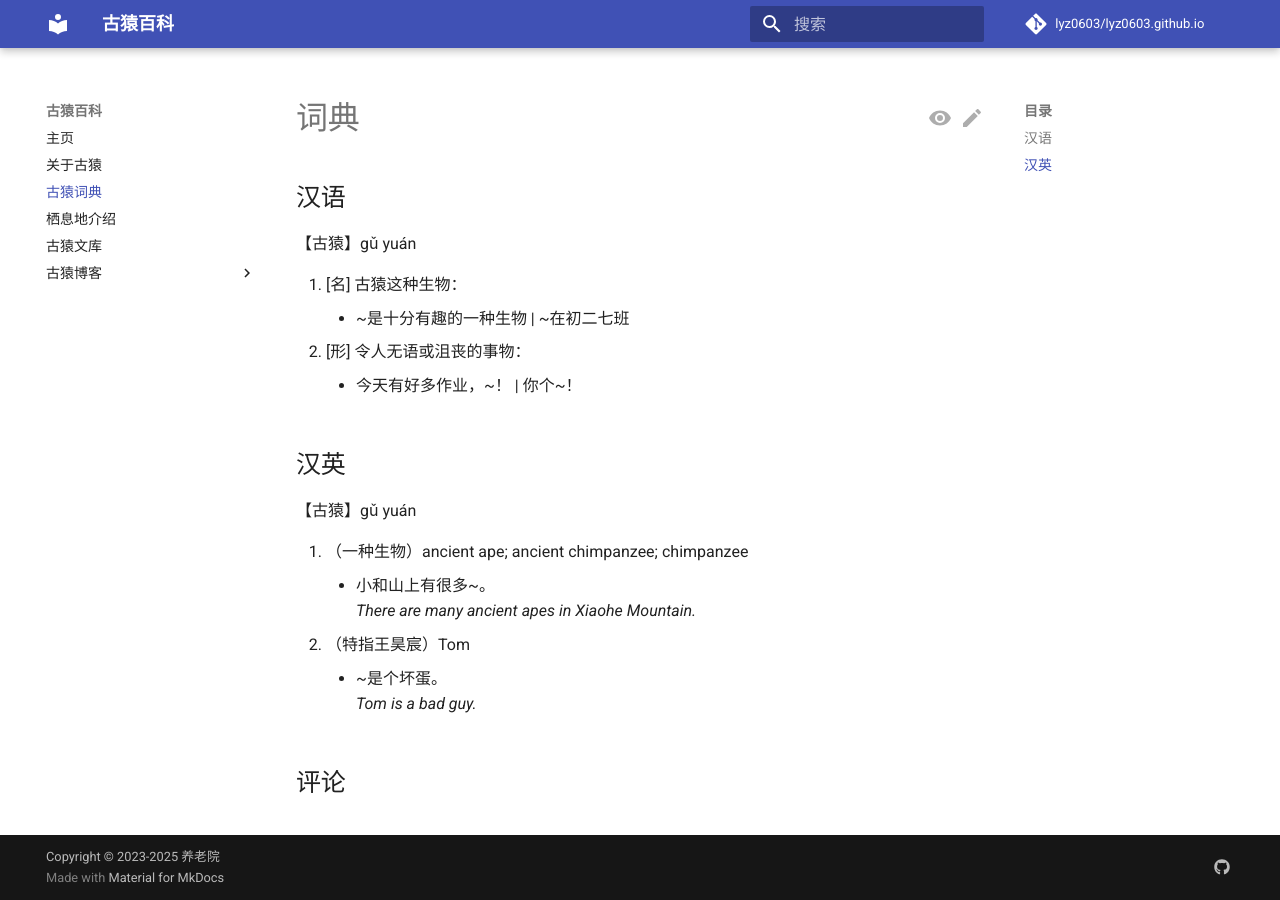
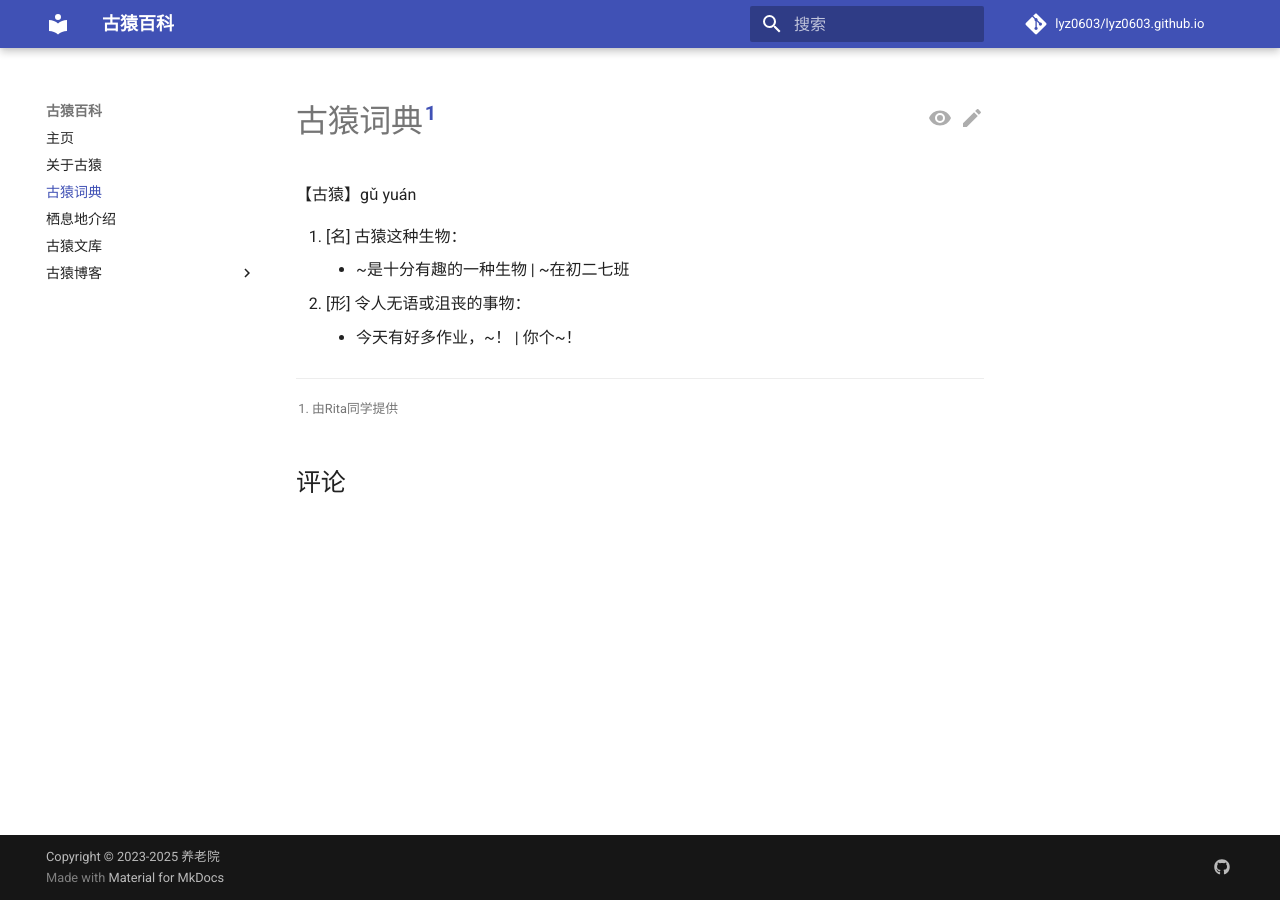
Before and after one commit to lyz0603/tom-wiki, an MkDocs documentation site: the page built from docs/dictionary.md, in a window 1280 px wide. Built offline with MkDocs 1.6.1 and Material for MkDocs 9.7.7, drawn with Linux system fonts in a browser that asks for light colours; comment, search, counter and statistics services are not loaded.

Commit message:
一些修改

```diff
--- a/docs/blog/.authors.yml
+++ b/docs/blog/.authors.yml
@@ -1,5 +1,5 @@
 authors:
     rafa:
         name: Rafa
-        description: 古猿百科所有者
+        description: 古猿百科站长
         avatar: https://github.com/lyz0603.png
--- a/docs/dictionary.md
+++ b/docs/dictionary.md
@@ -2,9 +2,7 @@
 comments: true
 ---
 
-# 词典
-
-## 汉语
+# 古猿词典[^1]
 
 【古猿】gǔ yuán
 
@@ -13,13 +11,4 @@ comments: true
 2. [形] 令人无语或沮丧的事物：
     - 今天有好多作业，\~！ | 你个\~！
 
-## 汉英
-
-【古猿】gǔ yuán
-
-1. （一种生物）ancient ape; ancient chimpanzee; chimpanzee
-    - 小和山上有很多\~。<br />
-      _There are many ancient apes in Xiaohe Mountain._
-2. （特指王昊宸）Tom
-    - \~是个坏蛋。<br />
-      _Tom is a bad guy._
+[^1]: 由Rita同学提供
```
Also changed, not shown: docs/about.md (+5 -3 lines), docs/blog/posts/contribute.md (deleted, +0 -39 lines), docs/docs.md (+6 -6 lines), docs/index.md (+1 -1 lines), docs/img/about5.jpg (added).
